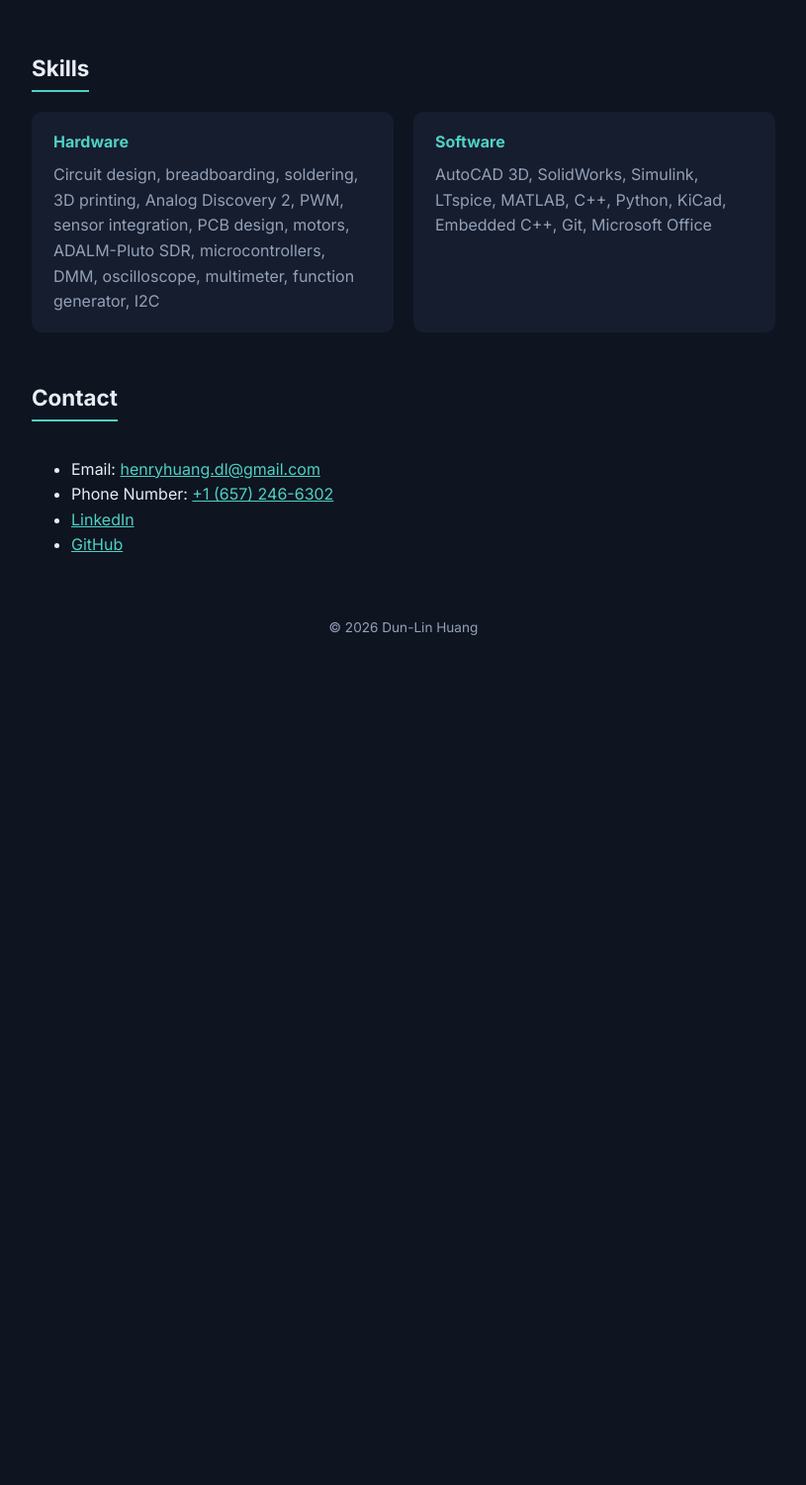
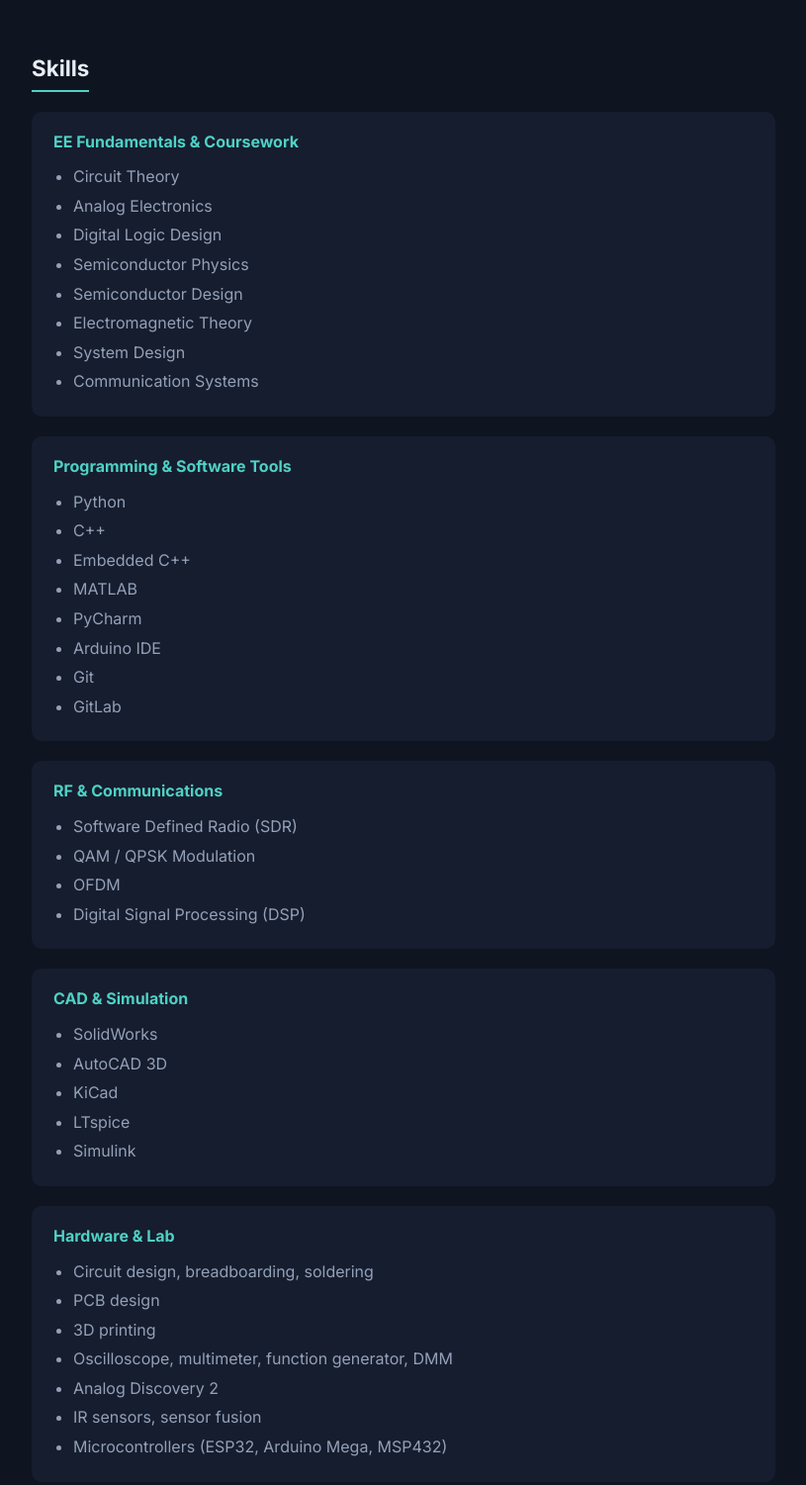
Before and after one commit to henry-dlh/henry-dlh.github.io, a plain HTML site: page index.html in a window 1280 px wide. Shown: the part 2043-3544 px from the top of the page at 99% size, without its empty margins (232-1047 px from the left). Before the commit the page ends 2789 px from the top, so only its background shows below. Drawn offline with Linux system fonts and the light colour scheme.

Commit message:
Updated Skills & Contacts

```diff
--- a/index.html
+++ b/index.html
@@ -76,12 +76,9 @@
     .project iframe { width: 100%; border-radius: 8px; margin: 12px 0; }
     */
     .skills-grid {
-      display: grid;
-      grid-template-columns: 1fr 1fr;
+      display: flex;
+      flex-direction: column;
       gap: 20px;
-    }
-    @media (max-width: 600px) {
-      .skills-grid { grid-template-columns: 1fr; }
     }
     .skills-grid .card {
       background: var(--card);
@@ -91,14 +88,15 @@
     .skills-grid h3 {
       color: var(--accent);
       font-size: 1rem;
-      margin: 0 0 8px;
+      margin: 0 0 10px;
     }
-    .skills-grid p { margin: 0; color: var(--muted); }
-    footer {
-      margin-top: 60px;
+    .skills-grid ul {
+      margin: 0;
+      padding-left: 20px;
+    }
+    .skills-grid li {
       color: var(--muted);
-      font-size: 0.85rem;
-      text-align: center;
+      margin-bottom: 4px;
     }
     a { color: var(--accent); }
   </style>
@@ -110,7 +108,7 @@
     <p class="subtitle">Electrical Engineering @ UCLA</p>
     <div class="links">
       <a href="mailto:henryhuang.dl@gmail.com">Email</a>
-      <a href="https://github.com/yourusername" target="_blank">GitHub</a>
+      <a href="https://henry-dlh.github.io/" target="_blank">GitHub</a>
       <a href="https://www.linkedin.com/in/dun-lin-huang/" target="_blank">LinkedIn</a>
     </div>
   </header>
@@ -172,17 +170,72 @@
     </div>
   </section>
 
-  <section id="skills">
+    <section id="skills">
     <h2>Skills</h2>
     <div class="skills-grid">
+
       <div class="card">
-        <h3>Hardware</h3>
-        <p>Circuit design, breadboarding, soldering, 3D printing, Analog Discovery 2, PWM, sensor integration, PCB design, motors, ADALM-Pluto SDR, microcontrollers, DMM, oscilloscope, multimeter, function generator, I2C</p>
+        <h3>EE Fundamentals & Coursework</h3>
+        <ul>
+          <li>Circuit Theory</li>
+          <li>Analog Electronics</li>
+          <li>Digital Logic Design</li>
+          <li>Semiconductor Physics</li>
+          <li>Semiconductor Design</li>
+          <li>Electromagnetic Theory</li>
+          <li>System Design</li>
+          <li>Communication Systems</li>
+        </ul>
       </div>
+
       <div class="card">
-        <h3>Software</h3>
-        <p>AutoCAD 3D, SolidWorks, Simulink, LTspice, MATLAB, C++, Python, KiCad, Embedded C++, Git, Microsoft Office</p>
+        <h3>Programming & Software Tools</h3>
+        <ul>
+          <li>Python</li>
+          <li>C++</li>
+          <li>Embedded C++</li>
+          <li>MATLAB</li>
+          <li>PyCharm</li>
+          <li>Arduino IDE</li>
+          <li>Git</li>
+          <li>GitLab</li>
+        </ul>
       </div>
+
+      <div class="card">
+        <h3>RF & Communications</h3>
+        <ul>
+          <li>Software Defined Radio (SDR)</li>
+          <li>QAM / QPSK Modulation</li>
+          <li>OFDM</li>
+          <li>Digital Signal Processing (DSP)</li>
+        </ul>
+      </div>
+
+      <div class="card">
+        <h3>CAD & Simulation</h3>
+        <ul>
+          <li>SolidWorks</li>
+          <li>AutoCAD 3D</li>
+          <li>KiCad</li>
+          <li>LTspice</li>
+          <li>Simulink</li>
+        </ul>
+      </div>
+
+      <div class="card">
+        <h3>Hardware & Lab</h3>
+        <ul>
+          <li>Circuit design, breadboarding, soldering</li>
+          <li>PCB design</li>
+          <li>3D printing</li>
+          <li>Oscilloscope, multimeter, function generator, DMM</li>
+          <li>Analog Discovery 2</li>
+          <li>IR sensors, sensor fusion</li>
+          <li>Microcontrollers (ESP32, Arduino Mega, MSP432)</li>
+        </ul>
+      </div>
+
     </div>
   </section>
 
@@ -191,8 +244,8 @@
     <ul>
       <li>Email: <a href="mailto:henryhuang.dl@gmail.com">henryhuang.dl@gmail.com</a></li>
       <li>Phone Number: <a href="tel:+16572466302">+1 (657) 246-6302</a></li>
-      <li><a href="https://linkedin.com/in/your-actual-linkedin" target="_blank">LinkedIn</a></li>
-      <li><a href="https://henry-dlh.github.io/" target="_blank">GitHub</a></li>
+      <li><a href="https://www.linkedin.com/in/dun-lin-huang/" target="_blank">LinkedIn</a></li>
+      <li><a href="https://github.com/henry-dlh" target="_blank">GitHub</a></li>
     </ul>
   </section>
 
```
